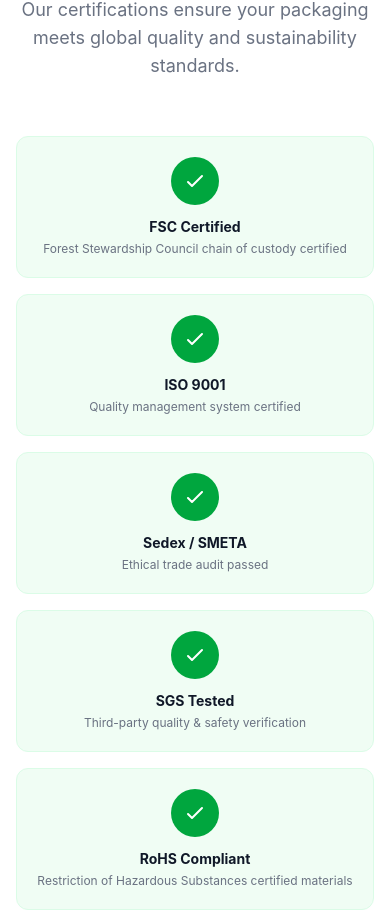
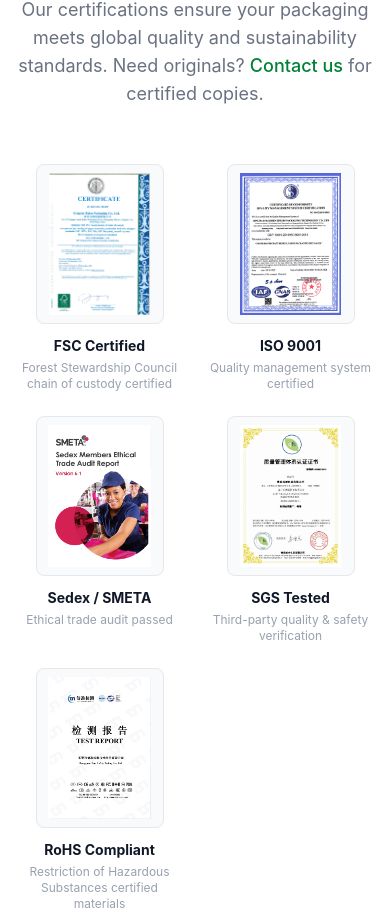
Before and after one commit to rocknjp/bupackeco, a Next.js app: page /about in a window 390 px wide. Shown: the part 5851-6761 px from the top of the page. Built offline with nearby package versions, Linux system fonts and the light colour scheme.

Commit message:
feat: add certificate images to /about Certifications section with anti-download protection

```diff
--- a/app/about/page.tsx
+++ b/app/about/page.tsx
@@ -41,11 +41,11 @@
 ];
 
 const certifications = [
-  { name: "FSC Certified", desc: "Forest Stewardship Council chain of custody certified" },
-  { name: "ISO 9001", desc: "Quality management system certified" },
-  { name: "Sedex / SMETA", desc: "Ethical trade audit passed" },
-  { name: "SGS Tested", desc: "Third-party quality & safety verification" },
-  { name: "RoHS Compliant", desc: "Restriction of Hazardous Substances certified materials" },
+  { name: "FSC Certified", img: "/images/cert_fsc.png", desc: "Forest Stewardship Council chain of custody certified" },
+  { name: "ISO 9001", img: "/images/cert_iso9001.jpg", desc: "Quality management system certified" },
+  { name: "Sedex / SMETA", img: "/images/cert_smeta.jpg", desc: "Ethical trade audit passed" },
+  { name: "SGS Tested", img: "/images/cert_sgs.jpg", desc: "Third-party quality & safety verification" },
+  { name: "RoHS Compliant", img: "/images/cert_rohs.jpg", desc: "Restriction of Hazardous Substances certified materials" },
 ];
 
 const equipment = [
@@ -246,19 +246,37 @@
           <div className="text-center mb-14">
             <h2 className="text-3xl md:text-4xl font-bold text-gray-900 mb-4">Certifications & Compliance</h2>
             <p className="text-gray-500 max-w-2xl mx-auto text-lg">
-              Our certifications ensure your packaging meets global quality and sustainability standards.
+              Our certifications ensure your packaging meets global quality and sustainability standards. Need originals? <a href="/contact" className="text-green-700 font-medium hover:underline">Contact us</a> for certified copies.
             </p>
           </div>
-          <div className="grid sm:grid-cols-3 lg:grid-cols-5 gap-4 max-w-4xl mx-auto">
+          <div className="grid grid-cols-2 sm:grid-cols-3 md:grid-cols-5 gap-6 max-w-4xl mx-auto">
             {certifications.map((c) => (
-              <div key={c.name} className="bg-green-50 rounded-xl p-5 text-center border border-green-100">
-                <div className="w-12 h-12 rounded-full bg-green-600 flex items-center justify-center mx-auto mb-3">
-                  <svg className="w-6 h-6 text-white" fill="none" stroke="currentColor" viewBox="0 0 24 24">
-                    <path strokeLinecap="round" strokeLinejoin="round" strokeWidth={2} d="M5 13l4 4L19 7" />
-                  </svg>
+              <div key={c.name} className="flex flex-col items-center text-center group">
+                <div
+                  className="relative w-32 h-40 bg-gray-50 rounded-lg border border-gray-200 overflow-hidden mb-3 select-none cert-protected"
+                  style={{
+                    pointerEvents: "none",
+                    userSelect: "none",
+                    WebkitUserSelect: "none",
+                  }}
+                >
+                  <Image
+                    src={c.img}
+                    alt={c.name}
+                    width={128}
+                    height={160}
+                    className="object-contain w-full h-full p-2"
+                    draggable={false}
+                    unoptimized
+                  />
+                  <div className="absolute inset-0 flex items-center justify-center opacity-0 group-hover:opacity-100 transition-opacity duration-200 pointer-events-none select-none">
+                    <span className="text-[8px] text-gray-400/60 font-mono rotate-[-30deg] whitespace-nowrap bg-white/80 px-2 py-1 rounded">
+                      bupackeco.com
+                    </span>
+                  </div>
                 </div>
                 <h4 className="text-gray-900 font-bold text-sm mb-1">{c.name}</h4>
-                <p className="text-gray-500 text-xs">{c.desc}</p>
+                <p className="text-gray-400 text-xs">{c.desc}</p>
               </div>
             ))}
           </div>
```
